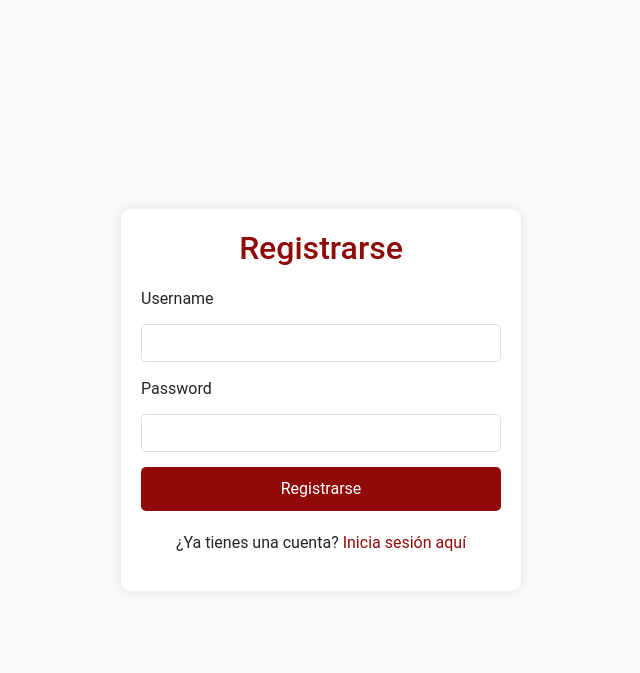
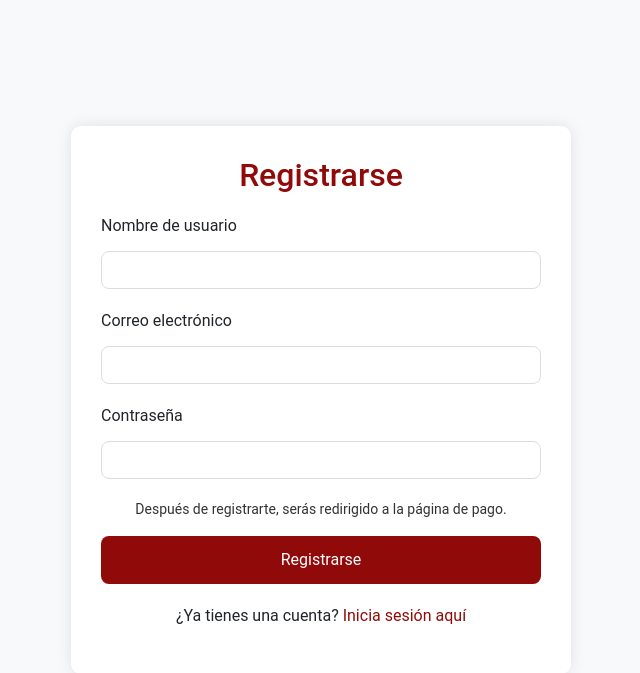
Before and after one commit to TicioChatbot/Ticio, a Flask app: page /signup in a window 1280 px wide. Shown: the top 673 px of the page, without its empty margins (319-959 px from the left). Run offline with Flask 3, Linux system fonts and the light colour scheme; some libraries are stand-ins or nearby versions.

Commit message:
everything should be working

```diff
--- a/app.py
+++ b/app.py
@@ -2,8 +2,8 @@ from flask import Flask, render_template, request, redirect, url_for, jsonify
 from flask_socketio import SocketIO, emit
 from flask_login import LoginManager, UserMixin, login_user, login_required, logout_user, current_user
 from flask_wtf import FlaskForm
-from wtforms import StringField, PasswordField, SubmitField
-from wtforms.validators import InputRequired, Length
+from wtforms import StringField, PasswordField, SubmitField, EmailField
+from wtforms.validators import InputRequired, Length, Email
 from werkzeug.security import generate_password_hash, check_password_hash
 from flask_sqlalchemy import SQLAlchemy
 from time import sleep
@@ -22,7 +22,18 @@ login_manager.login_view = 'login'
 class User(db.Model, UserMixin):
     id = db.Column(db.Integer, primary_key=True)
     username = db.Column(db.String(20), unique=True, nullable=False)
+    email = db.Column(db.String(120), unique=True, nullable=False)
     password_hash = db.Column(db.String(128), nullable=False)
+    active = db.Column(db.Boolean, default=False)
+    pending = db.Column(db.Boolean, default=True)
+    def get_link(self):
+        return f"https://treli.co/payment-plan/?username=Ticio&product_id=751739&quantity=1&plan_id=0&plan_currency=COP&user_id={self.id}"
+
+class Message(db.Model):
+    id = db.Column(db.Integer, primary_key=True)
+    question = db.Column(db.String(5000))
+    answer = db.Column(db.String(5000))
+
 
 @login_manager.user_loader
 def load_user(user_id):
@@ -34,9 +45,10 @@ class LoginForm(FlaskForm):
     submit = SubmitField('Login')
 
 class SignupForm(FlaskForm):
-    username = StringField('Username', validators=[InputRequired(), Length(min=4, max=20)])
-    password = PasswordField('Password', validators=[InputRequired(), Length(min=8, max=80)])
-    submit = SubmitField('Sign Up')
+    username = StringField('Nombre de usuario', validators=[InputRequired(), Length(min=4, max=20)])
+    email = EmailField('Correo electrónico', validators=[InputRequired(), Email()])
+    password = PasswordField('Contraseña', validators=[InputRequired(), Length(min=8, max=80)])
+    submit = SubmitField('Registrarse')
 
 @app.route('/login', methods=['GET', 'POST'])
 def login():
@@ -57,15 +69,21 @@ def signup():
     form = SignupForm()
     if form.validate_on_submit():
         username = form.username.data
+        email = form.email.data
         password = form.password.data
         if User.query.filter_by(username=username).first():
-            return 'Username already exists', 400
+            return 'Nombre de usuario ya existe', 400
+        if User.query.filter_by(email=email).first():
+            return 'Correo electrónico ya existe', 400
         password_hash = generate_password_hash(password, method='pbkdf2:sha256')
-        new_user = User(username=username, password_hash=password_hash)
+        new_user = User(username=username, email=email, password_hash=password_hash)
         db.session.add(new_user)
         db.session.commit()
-        return redirect(url_for('login'))
+        user = User.query.filter_by(email=email).first()
+        url = user.get_link()
+        return redirect(url)
     return render_template('signup.html', form=form)
+
 
 @app.route('/logout')
 @login_required
@@ -76,20 +94,47 @@ def logout():
 @app.route('/')
 @login_required
 def chat():
-    return render_template('research.html')
+    if not current_user.active:
+        if current_user.pending:
+            current_user.pending = False
+            db.session.commit()
+            return render_template('research.html')
+        else:
+            return redirect(url_for('subscription'))
+    else:
+        return render_template('research.html')
 
-@app.route('/instruct')
+
+@app.route('/subscription')
 @login_required
-def instruct():
-    return render_template('instruct.html')
+def subscription():
+    return render_template('subscription.html', user = current_user)
+
+@app.post('/webhook')
+def webhook():
+    data = request.json
+    if data.get('event_type') == 'payment_approved':
+        id = data.get('content').get('meta_data')[0].get('value')
+        user = User.query.filter_by(id =id).first()
+        user.pending = False
+        user.active = True
+        db.session.commit()
+        return jsonify({'status': 'success'}), 200
+    else:
+        id = data.get('content').get('meta_data')[0].get('value')
+        user = User.query.filter_by(id =id).first()
+        user.active = False
+        db.session.commit()
+        return jsonify({'status': 'success'}), 200
 
 @socketio.on('message', namespace='/research')
 def handle_research_message(message):
-    print(f'Received message in Research: {message}')
     response = inference(message)
-    print("slept correctly")
     emit('response', response, namespace='/research')
-    print("emitted correctly")
+    new = Message(message, response)
+    db.session.add(new)
+    db.session.commit()
+
 
 if __name__ == '__main__':
     with app.app_context():
--- /dev/null
+++ b/pyvenv.cfg
@@ -0,0 +1,5 @@
+home = C:\Users\jacob\AppData\Local\Programs\Python\Python312
+include-system-site-packages = false
+version = 3.12.3
+executable = C:\Users\jacob\Ticio\Scripts\python.exe
+command = C:\Users\jacob\Ticio\Scripts\python.exe -m venv C:\Users\jacob\Ticio
--- /dev/null
+++ b/static/css/signup-styles.css
@@ -0,0 +1,81 @@
+body {
+    background-color: #f8f9fa;
+    margin: 0;
+    padding: 0;
+    height: 100vh;
+    display: flex;
+    justify-content: center;
+    align-items: center;
+    font-family: 'Roboto', sans-serif;
+}
+
+.auth-container {
+    display: flex;
+    justify-content: center;
+    align-items: center;
+    height: 100%;
+    width: 100%;
+}
+
+.form-container-auth {
+    background-color: #fff;
+    padding: 30px;
+    border-radius: 10px;
+    box-shadow: 0 0 15px rgba(0, 0, 0, 0.1);
+    width: 100%;
+    max-width: 500px;
+}
+
+.form-container-auth h2 {
+    text-align: center;
+    margin-bottom: 20px;
+    color: #910A0A;
+}
+
+.form-group {
+    margin-bottom: 20px;
+}
+
+.form-control {
+    width: 100%;
+    padding: 12px;
+    border-radius: 8px;
+    border: 1px solid #ddd;
+    margin-top: 5px;
+}
+
+.btn-block {
+    width: 100%;
+    padding: 12px;
+    background-color: #910A0A;
+    color: white;
+    border: none;
+    border-radius: 8px;
+    cursor: pointer;
+    text-align: center;
+}
+
+.btn-block:hover {
+    background-color: #6c757d;
+}
+
+.info-text {
+    text-align: center;
+    color: #333;
+    margin-top: 20px;
+    font-size: 14px;
+}
+
+.form-container-auth p {
+    text-align: center;
+    margin-top: 20px;
+}
+
+.form-container-auth p a {
+    color: #910A0A;
+    text-decoration: none;
+}
+
+.form-container-auth p a:hover {
+    text-decoration: underline;
+}
--- a/templates/research.html
+++ b/templates/research.html
@@ -16,8 +16,9 @@
             </div>
             <div class="list-group list-group-flush">
                 <a href="https://ticio.co" class="list-group-item list-group-item-action bg-dark text-light">Home</a>
-                <a href="{{ url_for('chat') }}" class="list-group-item list-group-item-action bg-dark text-light">Investigación</a>
+                <a href="https://portal.treli.co/p/login/391717335107070404" class="list-group-item list-group-item-action bg-dark text-light">Cuenta</a>
                 <a href="{{ url_for('logout') }}" class="list-group-item list-group-item-action bg-dark text-light">Logout</a>
+
             </div>
         </div>
 
--- a/templates/signup.html
+++ b/templates/signup.html
@@ -5,7 +5,7 @@
     <meta name="viewport" content="width=device-width, initial-scale=1.0">
     <title>Registrarse - Aplicación de Chat</title>
     <link rel="stylesheet" href="https://stackpath.bootstrapcdn.com/bootstrap/4.5.2/css/bootstrap.min.css">
-    <link rel="stylesheet" href="{{ url_for('static', filename='css/auth-styles.css') }}">
+    <link rel="stylesheet" href="{{ url_for('static', filename='css/signup-styles.css') }}">
 </head>
 <body>
     <div class="auth-container">
@@ -18,9 +18,14 @@
                     {{ form.username(class="form-control") }}
                 </div>
                 <div class="form-group">
+                    {{ form.email.label(class="form-label") }}
+                    {{ form.email(class="form-control") }}
+                </div>
+                <div class="form-group">
                     {{ form.password.label(class="form-label") }}
                     {{ form.password(class="form-control") }}
                 </div>
+                <p class="info-text">Después de registrarte, serás redirigido a la página de pago.</p>
                 <button type="submit" class="btn btn-block">Registrarse</button>
             </form>
             <p>¿Ya tienes una cuenta? <a href="{{ url_for('login') }}">Inicia sesión aquí</a></p>
```
Also changed, not shown: templates/subscription.html (added, +26 -0 lines).
